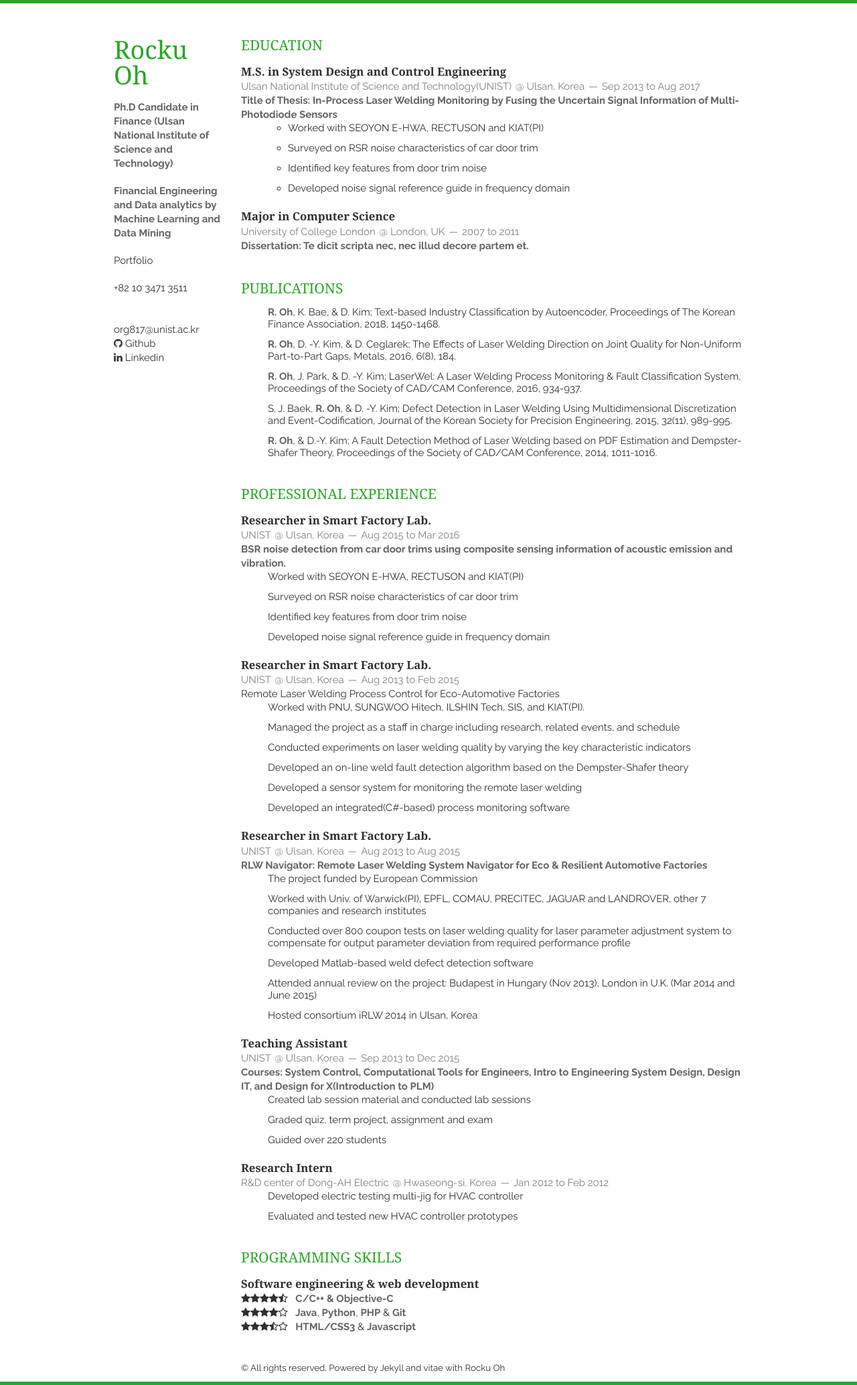
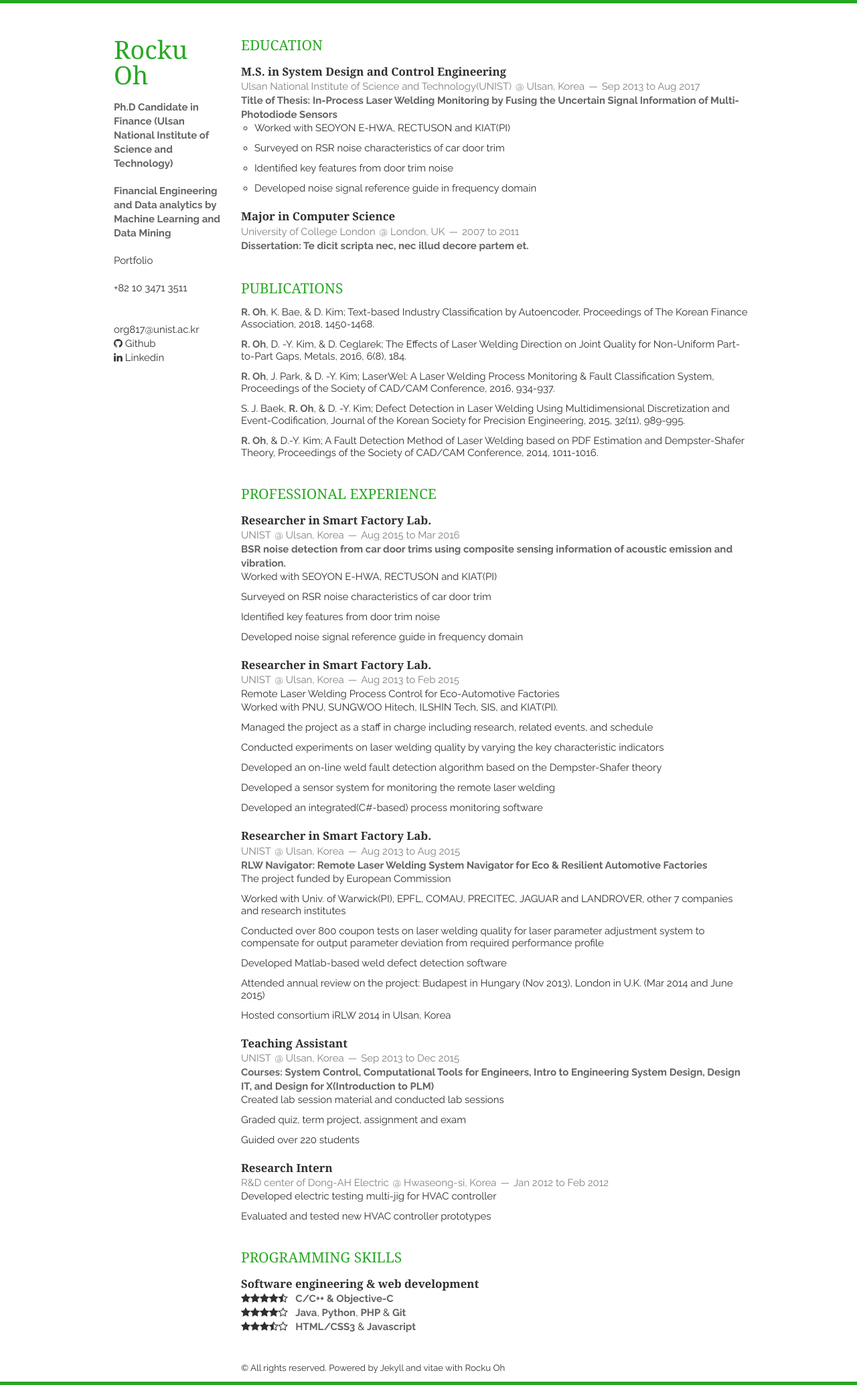
Before and after one commit to org817/org817.github.io, a Jekyll site: the page built from index.html, in a window 1280 px wide. Shown: the whole page at 67% size. Built offline with Jekyll 4.4.1, drawn with Linux system fonts in a browser that asks for light colours; nearby versions of some CDN libraries; the list of posts is cut into pages by our own code.

Commit message:
Update base.css

```diff
--- a/static/css/base.css
+++ b/static/css/base.css
@@ -36,8 +36,7 @@
 	body {
 		line-height: 1; }
 	ol, ul {
-      	padding-left:40px;
-		list-style: 'circle'; }
+		list-style: none; }
 	blockquote, q {
 		quotes: none; }
 	blockquote:before, blockquote:after,
@@ -105,7 +104,7 @@
 	ul, ol { margin-bottom: 20px; }
 	ul { list-style: none outside; }
 	ol { list-style: decimal; }
-	ol, ul.square, ul.circle, ul.disc { margin-left: 30px; }
+	ol, ul.square, ul.circle, ul.disc { margin-left: 20px; }
 	ul.square { list-style: square outside; }
 	ul.circle { list-style: circle outside; }
 	ul.disc { list-style: disc outside; }
```
